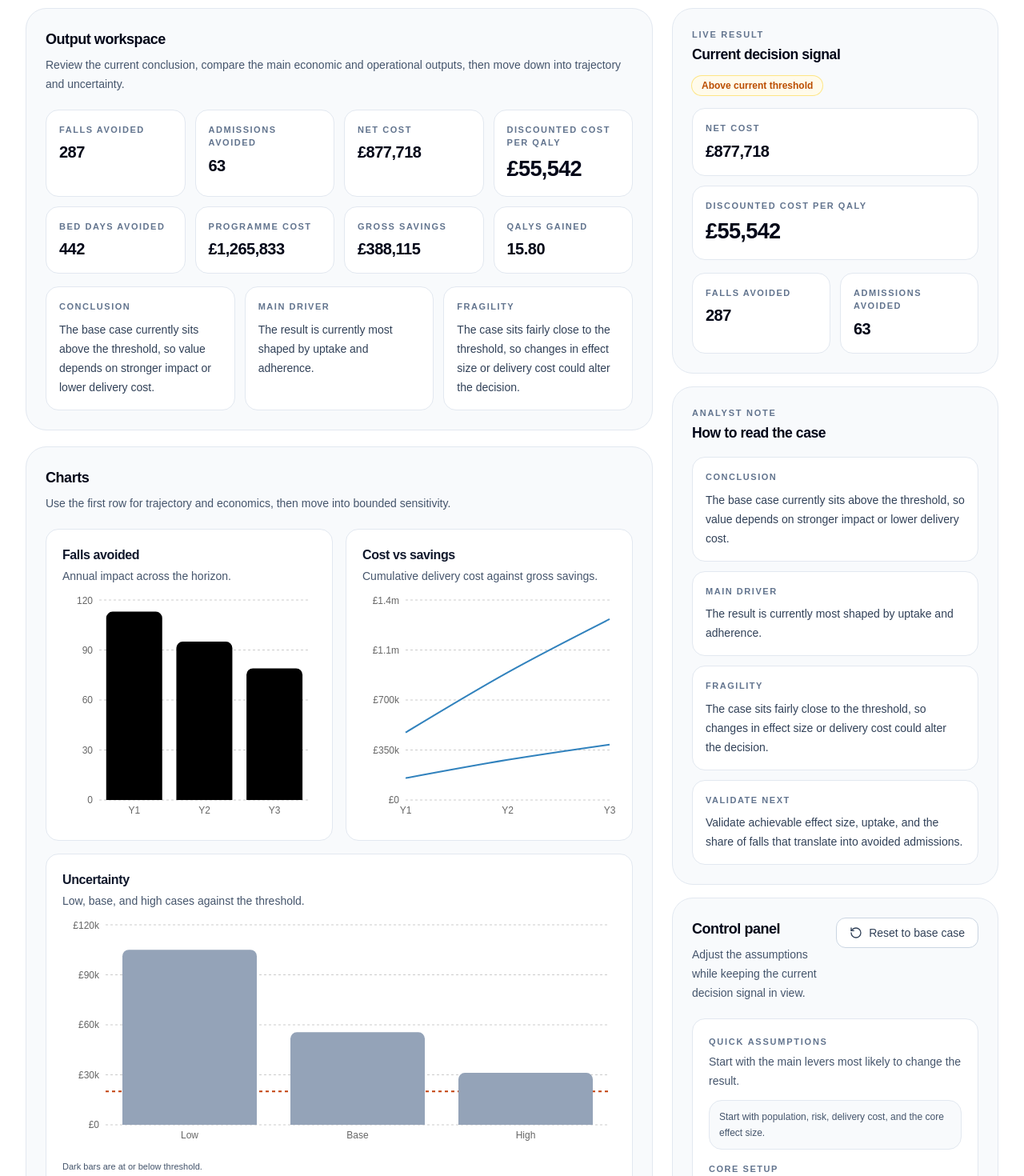
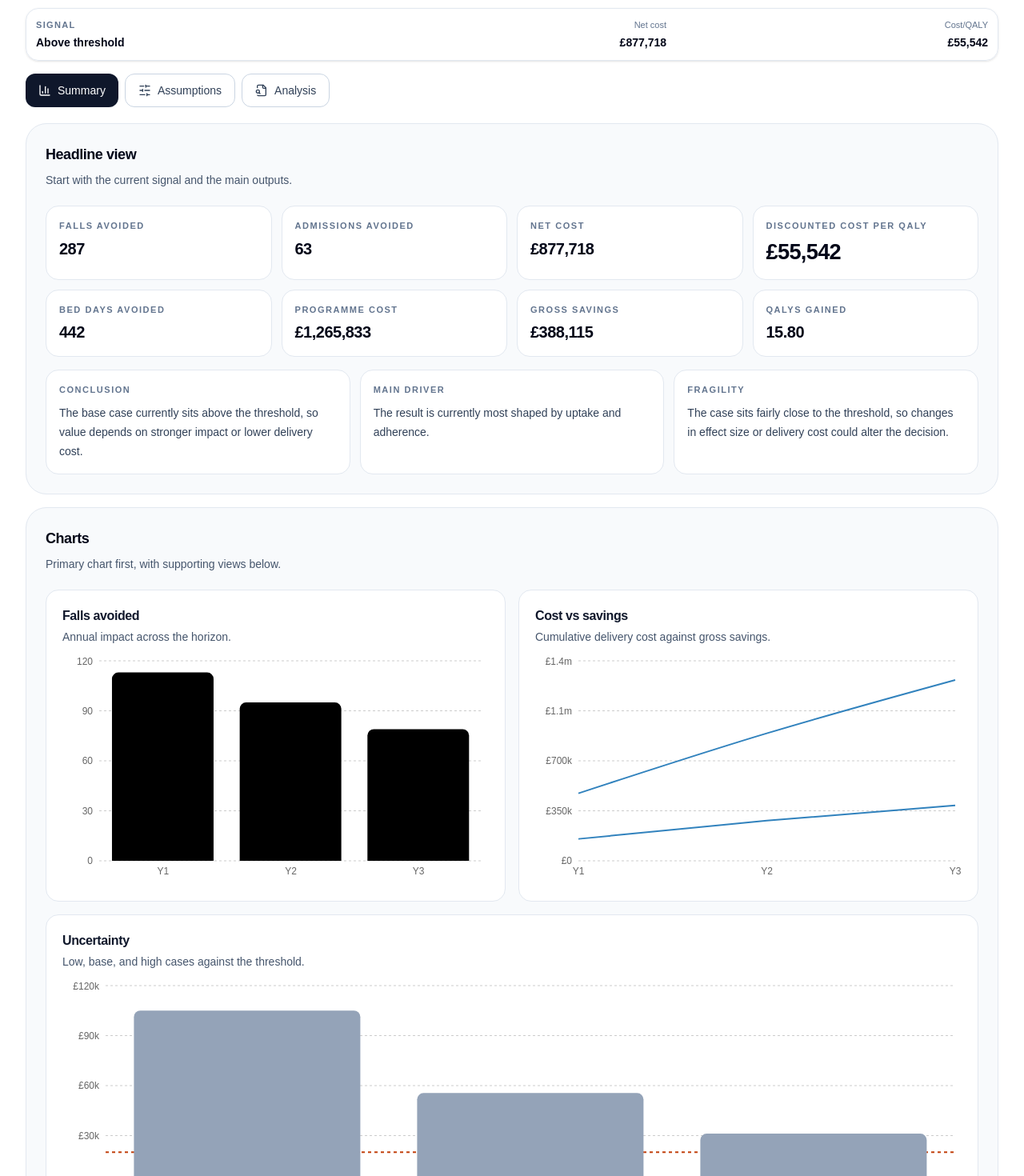
Before and after one commit to olivercareyncl/health-economics-scenario-lab, a Next.js app in the folder site/: page /sandboxes/safestep in a window 1280 px wide. Shown: the part 240-1710 px from the top of the page at 80% size. Built offline with nearby package versions, Linux system fonts and the light colour scheme.

Commit message:
Update safestep-app.tsx

```diff
--- a/site/src/components/safestep/safestep-app.tsx
+++ b/site/src/components/safestep/safestep-app.tsx
@@ -897,96 +897,6 @@ function AssumptionReviewCard({
       <p className="mt-1.5 text-sm font-semibold text-slate-900">{value}</p>
       {note ? <p className="mt-1.5 text-sm leading-6 text-slate-600">{note}</p> : null}
     </div>
-  );
-}
-
-function DesktopDecisionRail({
-  decisionStatus,
-  netCostLabel,
-  netCostValue,
-  costPerQaly,
-  fallsAvoided,
-  admissionsAvoided,
-  interpretation,
-  mainDriver,
-}: {
-  decisionStatus: string;
-  netCostLabel: string;
-  netCostValue: string;
-  costPerQaly: string;
-  fallsAvoided: string;
-  admissionsAvoided: string;
-  interpretation: {
-    what_model_suggests: string;
-    what_drives_result: string;
-    what_looks_fragile: string;
-    what_to_validate_next: string;
-  };
-  mainDriver: string;
-}) {
-  return (
-    <aside className="hidden lg:block">
-      <div className="sticky top-6 space-y-4">
-        <div className={PANEL_SHELL}>
-          <p className={SECTION_KICKER}>Live result</p>
-          <h2 className={SECTION_TITLE}>Current decision signal</h2>
-
-          <div className="mt-3">
-            <div
-              className={cx(
-                "inline-flex rounded-full px-3 py-1 text-xs font-semibold",
-                decisionStatus === "Appears cost-saving" &&
-                  "bg-emerald-50 text-emerald-700 ring-1 ring-emerald-200",
-                decisionStatus === "Appears cost-effective" &&
-                  "bg-blue-50 text-blue-700 ring-1 ring-blue-200",
-                decisionStatus === "Above current threshold" &&
-                  "bg-amber-50 text-amber-700 ring-1 ring-amber-200",
-              )}
-            >
-              {decisionStatus}
-            </div>
-          </div>
-
-          <div className="mt-4 grid gap-3">
-            <MetricCard label={netCostLabel} value={netCostValue} />
-            <MetricCard
-              label="Discounted cost per QALY"
-              value={costPerQaly}
-              tone="strong"
-            />
-          </div>
-
-          <div className="mt-4 grid grid-cols-2 gap-3">
-            <MetricCard label="Falls avoided" value={fallsAvoided} />
-            <MetricCard label="Admissions avoided" value={admissionsAvoided} />
-          </div>
-        </div>
-
-        <div className={PANEL_SHELL}>
-          <p className={SECTION_KICKER}>Analyst note</p>
-          <h2 className={SECTION_TITLE}>How to read the case</h2>
-
-          <div className="mt-4 space-y-3">
-            <MiniInsight
-              label="Conclusion"
-              value={interpretation.what_model_suggests}
-            />
-            <MiniInsight
-              label="Main driver"
-              value={`The result is currently most shaped by ${mainDriver}.`}
-            />
-            <MiniInsight
-              label="Fragility"
-              value={interpretation.what_looks_fragile}
-            />
-            <MiniInsight
-              label="Validate next"
-              value={interpretation.what_to_validate_next}
-            />
-          </div>
-        </div>
-      </div>
-    </aside>
   );
 }
 
@@ -1424,6 +1334,19 @@ export default function SafeStepApp() {
     </div>
   );
 
+  const desktopCharts = (
+    <div className="hidden lg:grid lg:grid-cols-2 lg:gap-4">
+      <FallsAvoidedChart yearlyResults={results.yearly_results} />
+      <CostVsSavingsChart yearlyResults={results.yearly_results} />
+      <div className="lg:col-span-2">
+        <BoundedUncertaintyChart
+          uncertaintyRows={uncertainty}
+          threshold={inputs.cost_effectiveness_threshold}
+        />
+      </div>
+    </div>
+  );
+
   return (
     <div className="mx-auto max-w-7xl px-4 py-5 sm:px-6 lg:px-8 lg:py-8">
       <div className="mb-5 lg:mb-6">
@@ -1439,6 +1362,7 @@ export default function SafeStepApp() {
         </p>
       </div>
 
+      {/* Mobile sticky signal bar — unchanged */}
       <div className="sticky top-[72px] z-20 mb-4 rounded-2xl border border-slate-200 bg-white/95 p-3 shadow-sm backdrop-blur lg:hidden">
         <div className="grid grid-cols-3 items-start gap-2.5">
           <div className="min-w-0">
@@ -1466,6 +1390,7 @@ export default function SafeStepApp() {
         </div>
       </div>
 
+      {/* Mobile tab switcher — unchanged */}
       <div className="mb-4 flex gap-2 overflow-x-auto pb-1 lg:hidden">
         <MobileTabButton
           active={mobileTab === "summary"}
@@ -1490,6 +1415,60 @@ export default function SafeStepApp() {
         </MobileTabButton>
       </div>
 
+      {/* Desktop sticky signal bar — same flow as mobile */}
+      <div className="sticky top-[72px] z-20 mb-4 hidden rounded-2xl border border-slate-200 bg-white/95 p-3 shadow-sm backdrop-blur lg:block">
+        <div className="grid grid-cols-3 items-start gap-4">
+          <div className="min-w-0">
+            <p className="text-[11px] font-semibold uppercase tracking-[0.12em] text-slate-500">
+              Signal
+            </p>
+            <p className="mt-1 text-sm font-semibold leading-5 text-slate-950">
+              {getMobileDecisionStatus(decisionStatus)}
+            </p>
+          </div>
+          <div className="min-w-0 text-right">
+            <p className="text-[11px] text-slate-500">
+              {getMobileNetCostLabel(results)}
+            </p>
+            <p className="mt-1 text-sm font-semibold text-slate-950">
+              {formatCurrency(Math.abs(results.discounted_net_cost_total))}
+            </p>
+          </div>
+          <div className="min-w-0 text-right">
+            <p className="text-[11px] text-slate-500">Cost/QALY</p>
+            <p className="mt-1 text-sm font-semibold text-slate-950">
+              {formatCurrency(results.discounted_cost_per_qaly)}
+            </p>
+          </div>
+        </div>
+      </div>
+
+      {/* Desktop tab switcher — same flow as mobile */}
+      <div className="mb-4 hidden gap-2 overflow-x-auto pb-1 lg:flex">
+        <MobileTabButton
+          active={mobileTab === "summary"}
+          onClick={() => setMobileTab("summary")}
+          icon={<BarChart3 className="h-4 w-4" />}
+        >
+          Summary
+        </MobileTabButton>
+        <MobileTabButton
+          active={mobileTab === "assumptions"}
+          onClick={() => setMobileTab("assumptions")}
+          icon={<SlidersHorizontal className="h-4 w-4" />}
+        >
+          Assumptions
+        </MobileTabButton>
+        <MobileTabButton
+          active={mobileTab === "analysis"}
+          onClick={() => setMobileTab("analysis")}
+          icon={<FileSearch className="h-4 w-4" />}
+        >
+          Analysis
+        </MobileTabButton>
+      </div>
+
+      {/* Mobile layout — unchanged */}
       <div className="lg:hidden">
         <div className={cx(mobileTab !== "summary" && "hidden")}>
           <SectionCard
@@ -1611,11 +1590,12 @@ export default function SafeStepApp() {
         </div>
       </div>
 
-      <div className="hidden lg:grid lg:grid-cols-[minmax(0,1.18fr)_392px] lg:gap-6 xl:grid-cols-[minmax(0,1.24fr)_408px]">
-        <main className="min-w-0 space-y-5">
+      {/* Desktop layout — now same flow as mobile */}
+      <div className="hidden lg:block">
+        <div className={cx(mobileTab !== "summary" && "hidden")}>
           <SectionCard
-            title="Output workspace"
-            description="Review the current conclusion, compare the main economic and operational outputs, then move down into trajectory and uncertainty."
+            title="Headline view"
+            description="Start with the current signal and the main outputs."
             dense
           >
             {summaryMetrics}
@@ -1623,33 +1603,100 @@ export default function SafeStepApp() {
             <div className="mt-4">{interpretationPanel}</div>
           </SectionCard>
 
+          <div className="mt-4">
+            <SectionCard
+              title="Charts"
+              description="Primary chart first, with supporting views below."
+              dense
+            >
+              {desktopCharts}
+            </SectionCard>
+          </div>
+        </div>
+
+        <div className={cx(mobileTab !== "assumptions" && "hidden")}>
           <SectionCard
-            title="Charts"
-            description="Use the first row for trajectory and economics, then move into bounded sensitivity."
+            title="Assumptions"
+            description="Quick assumptions first. Advanced settings stay below."
+            action={
+              <button
+                type="button"
+                onClick={resetToBaseCase}
+                className="inline-flex items-center gap-2 rounded-xl border border-slate-300 bg-white px-3 py-1.5 text-sm font-medium text-slate-600 transition hover:bg-slate-100"
+              >
+                <RotateCcw className="h-4 w-4" />
+                Reset to base case
+              </button>
+            }
             dense
           >
-            <div className="grid gap-4 xl:grid-cols-2">
-              <FallsAvoidedChart yearlyResults={results.yearly_results} />
-              <CostVsSavingsChart yearlyResults={results.yearly_results} />
-            </div>
-
-            <div className="mt-4">
-              <BoundedUncertaintyChart
-                uncertaintyRows={uncertainty}
-                threshold={inputs.cost_effectiveness_threshold}
-              />
+            <div className="space-y-4">
+              <div className={SUBCARD}>
+                <p className="mb-3 text-sm font-semibold text-slate-900">
+                  Quick assumptions
+                </p>
+                {quickAssumptionNotice}
+                <div className="mt-4">{assumptionsQuick}</div>
+              </div>
+
+              <div className={SUBCARD}>
+                <button
+                  type="button"
+                  onClick={() => setShowAdvancedMobile((v) => !v)}
+                  className="flex w-full items-center justify-between gap-4 text-left"
+                  aria-expanded={showAdvancedMobile}
+                >
+                  <span className="text-sm font-medium text-slate-900">
+                    Show advanced assumptions
+                  </span>
+                  <ChevronDown
+                    className={cx(
+                      "h-4 w-4 text-slate-500 transition-transform",
+                      showAdvancedMobile && "rotate-180",
+                    )}
+                  />
+                </button>
+
+                {showAdvancedMobile ? (
+                  <div className="mt-4">{advancedSections}</div>
+                ) : null}
+              </div>
             </div>
           </SectionCard>
-
+        </div>
+
+        <div className={cx(mobileTab !== "analysis" && "hidden")}>
           <SectionCard
             title="Analysis"
-            description="A compact analyst-style readout of the current assumption set, the bounded cases, and what should be validated next."
+            description="Review the current case, bounded uncertainty, and the next checks."
             dense
           >
             <div className="space-y-5">
-              <div>
-                <h3 className={SECTION_KICKER}>Assumption review</h3>
-                <div className="mt-3">{assumptionsReview}</div>
+              <div className="grid grid-cols-2 gap-3 xl:grid-cols-4">
+                <MetricCard
+                  label="Bed days avoided"
+                  value={formatNumber(results.bed_days_avoided_total)}
+                />
+                <MetricCard
+                  label="QALYs gained"
+                  value={results.discounted_qalys_gained_total.toFixed(2)}
+                />
+                <MetricCard
+                  label="Programme cost"
+                  value={formatCurrency(results.discounted_programme_cost_total)}
+                />
+                <MetricCard
+                  label="Gross savings"
+                  value={formatCurrency(results.discounted_gross_savings_total)}
+                />
+              </div>
+
+              <div className={SUBCARD}>
+                <h3 className={SECTION_KICKER}>Interpretation</h3>
+                <div className="mt-3 grid gap-3 xl:grid-cols-2">
+                  <p className={SECTION_BODY}>{interpretation.what_model_suggests}</p>
+                  <p className={SECTION_BODY}>{interpretation.what_to_validate_next}</p>
+                </div>
               </div>
 
               <div>
@@ -1666,77 +1713,13 @@ export default function SafeStepApp() {
                 </div>
               </div>
 
-              <div className="grid gap-3 xl:grid-cols-2">
-                <div className={SUBCARD}>
-                  <p className={SECTION_KICKER}>Decision narrative</p>
-                  <div className="mt-3 space-y-2.5">
-                    <p className={SECTION_BODY}>{interpretation.what_model_suggests}</p>
-                    <p className={SECTION_BODY}>{interpretation.what_drives_result}</p>
-                  </div>
-                </div>
-
-                <div className={SUBCARD}>
-                  <p className={SECTION_KICKER}>Validation note</p>
-                  <div className="mt-3 space-y-2.5">
-                    <p className={SECTION_BODY}>{interpretation.what_looks_fragile}</p>
-                    <p className={SECTION_BODY}>{interpretation.what_to_validate_next}</p>
-                  </div>
-                </div>
-              </div>
+              <MobileAccordion title="Review current assumptions">
+                <div>{assumptionsReview}</div>
+              </MobileAccordion>
             </div>
           </SectionCard>
-        </main>
-
-        <aside className="min-w-0">
-          <DesktopDecisionRail
-            decisionStatus={decisionStatus}
-            netCostLabel={netCostLabel}
-            netCostValue={formatCurrency(Math.abs(results.discounted_net_cost_total))}
-            costPerQaly={formatCurrency(results.discounted_cost_per_qaly)}
-            fallsAvoided={formatNumber(results.falls_avoided_total)}
-            admissionsAvoided={formatNumber(results.admissions_avoided_total)}
-            interpretation={interpretation}
-            mainDriver={mainDriver}
-          />
-
-          <div className="mt-4 sticky top-[430px]">
-            <SectionCard
-              title="Control panel"
-              description="Adjust the assumptions while keeping the current decision signal in view."
-              action={
-                <button
-                  type="button"
-                  onClick={resetToBaseCase}
-                  className="inline-flex items-center gap-2 rounded-xl border border-slate-300 bg-white px-4 py-2 text-sm font-medium text-slate-700 transition hover:bg-slate-100"
-                >
-                  <RotateCcw className="h-4 w-4" />
-                  Reset to base case
-                </button>
-              }
-              dense
-            >
-              <div className="space-y-4">
-                <div className={SUBCARD}>
-                  <p className={SECTION_KICKER}>Quick assumptions</p>
-                  <p className="mt-1 text-sm leading-6 text-slate-600">
-                    Start with the main levers most likely to change the result.
-                  </p>
-                  <div className="mt-3">{quickAssumptionNotice}</div>
-                  <div className="mt-4">{assumptionsQuick}</div>
-                </div>
-
-                <div className={SUBCARD}>
-                  <p className={SECTION_KICKER}>Advanced assumptions</p>
-                  <p className="mt-1 text-sm leading-6 text-slate-600">
-                    Use these for deeper stress-testing once the main case is stable.
-                  </p>
-                  <div className="mt-4">{advancedSections}</div>
-                </div>
-              </div>
-            </SectionCard>
-          </div>
-        </aside>
-      </div>
-    </div>
-  );
-}
+        </div>
+      </div>
+    </div>
+  );
+}
```
